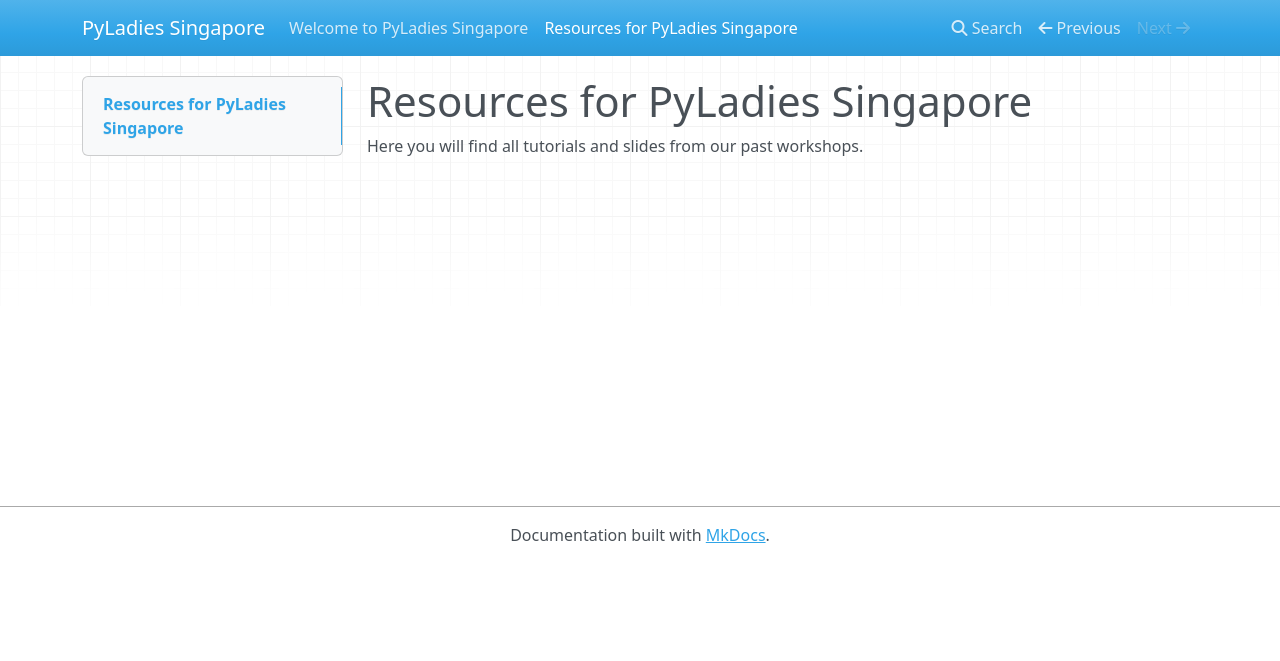
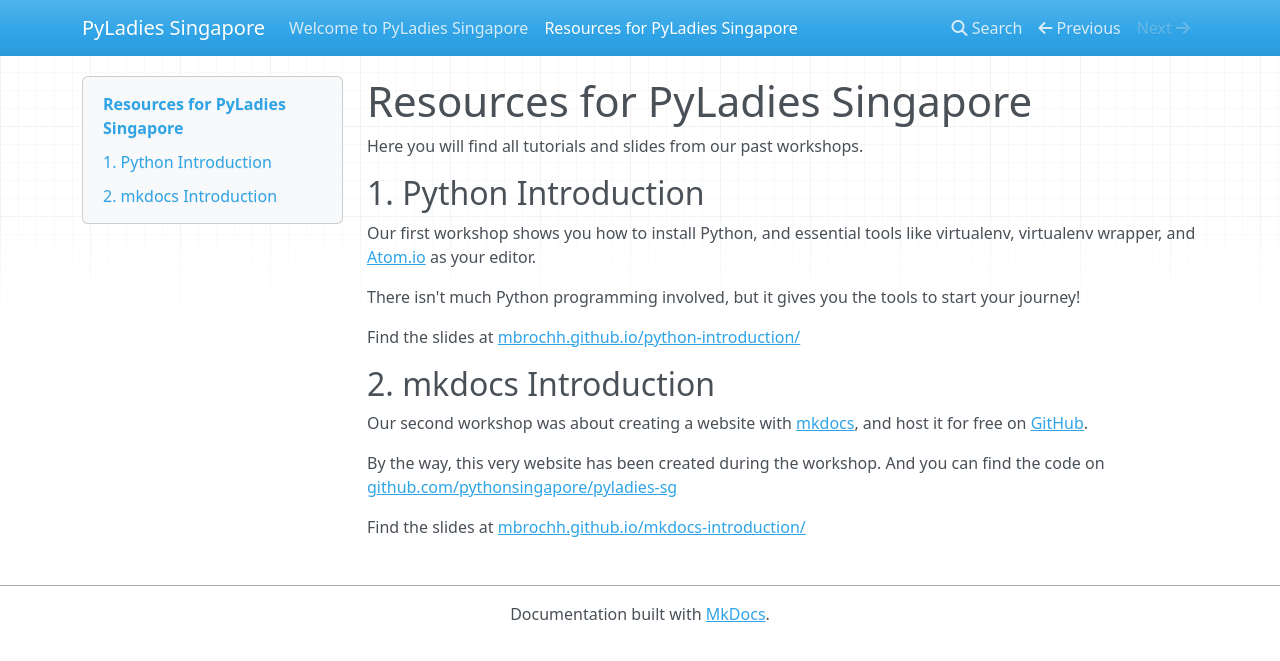
Before and after one commit to pythonsingapore/pyladies-sg, an MkDocs documentation site: the page built from docs/resources.md, in a window 1280 px wide. Shown: the top 661 px of the page. Built offline with MkDocs 1.6.1, drawn with Linux system fonts in a browser that asks for light colours; nearby versions of some CDN libraries.

Commit message:
Added workshops to the resources page.

```diff
--- a/docs/resources.md
+++ b/docs/resources.md
@@ -1,3 +1,26 @@
 #Resources for PyLadies Singapore
 
 Here you will find all tutorials and slides from our past workshops.
+
+##1. Python Introduction
+
+Our first workshop shows you how to install Python, and essential tools like
+virtualenv, virtualenv wrapper, and [Atom.io](https://atom.io/) as your editor.
+
+There isn't much Python programming involved, but it gives you the tools to
+start your journey!
+
+Find the slides at [mbrochh.github.io/python-introduction/](http://mbrochh.github.io/python-introduction/)
+
+##2. mkdocs Introduction
+
+Our second workshop was about creating a website with
+[mkdocs](http://www.mkdocs.org), and host it for free on
+[GitHub](https://github.com).
+
+By the way, this very website has been created during the workshop. And you can
+find the code on
+[github.com/pythonsingapore/pyladies-sg](https://github.com/pythonsingapore/pyladies-sg)
+
+Find the slides at
+[mbrochh.github.io/mkdocs-introduction/](http://mbrochh.github.io/mkdocs-introduction/)
```
